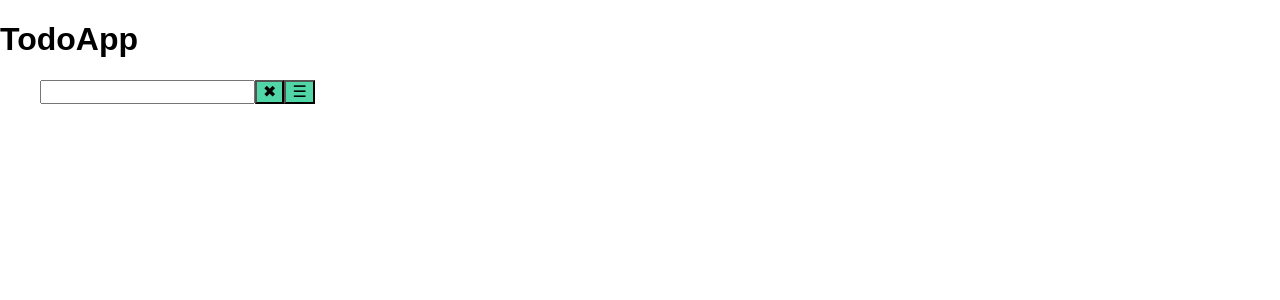
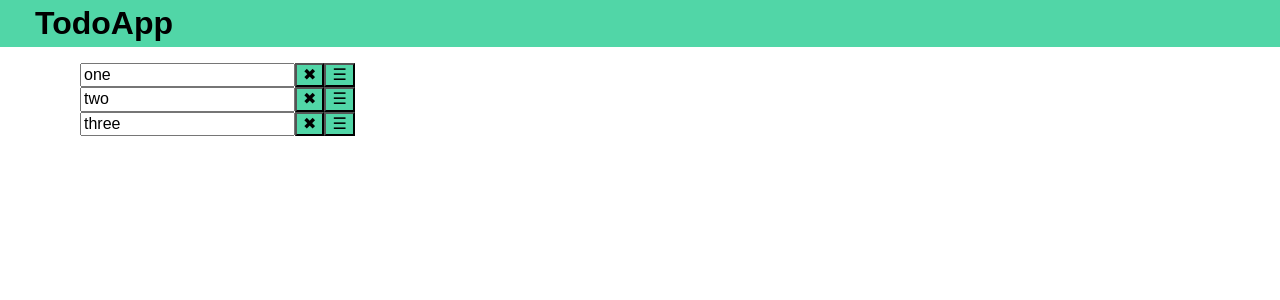
Before and after one commit to JLongley/todo_app_frontend, a React app: page / in a window 1280 px wide. Shown: the top 300 px of the page. Built offline with nearby package versions, Linux system fonts and the light colour scheme; a web font is replaced by a local one.

Commit message:
adding Todo and TodoList elements

```diff
--- a/src/App.js
+++ b/src/App.js
@@ -1,7 +1,7 @@
 import React, { Component } from 'react';
 import './styles/App.css'
 
-import Todo from "./Todo";
+import TodoList from "./TodoList";
 
 class App extends Component {
   render() {
@@ -11,7 +11,7 @@ class App extends Component {
           <h1 className="App-title">TodoApp</h1>
         </header>
         <ul>
-          <Todo text="this item"/>
+          <TodoList />
         </ul>
       </div>
     );
--- a/src/Todo.js
+++ b/src/Todo.js
@@ -2,11 +2,24 @@ import React, { Component } from 'react';
 import './styles/Todo.css';
 
 class Todo extends Component {
+  constructor(props) {
+    super(props);
+    this.state = {
+      value: props.default
+    };
+
+    this.handleChange = this.handleChange.bind(this);
+  }
+
+  handleChange(event) {
+    this.setState({value: event.target.value});
+  }
+
   render() {
     return (
       <li className="todo">
-        <input vaule={this.props.text} />
-        <button className="todo__button f6 link dim ph3 pv2 mb2 dib white">✖</button>
+        <input type="text" value={this.state.value} onChange={this.handleChange} />
+        <button className="todo__button">✖</button>
         <button className="todo__button">☰</button>
       </li>
     );
--- /dev/null
+++ b/src/TodoList.js
@@ -0,0 +1,33 @@
+import React, { Component } from 'react';
+
+import Todo from "./Todo";
+
+class TodoList extends Component {
+  constructor(props) {
+    super(props);
+    this.state = {
+      todos: []
+    }
+  }
+
+  componentWillMount() {
+    setTimeout(() => {
+      this.setState({
+        todos: ["one", "two", "three"]
+      });
+    }, 2000);
+  }
+
+  render() {
+    const todos = this.state.todos.map((todo) => (
+      <Todo key={todo} default={todo} />
+    ));
+    return (
+      <ul >
+        {todos}
+      </ul>
+    );
+  }
+}
+
+export default TodoList;
--- a/src/styles/App.css
+++ b/src/styles/App.css
@@ -0,0 +1,8 @@
+.App-header {
+  padding: 5px;
+  background: #51d6a7;
+}
+
+.App-title {
+  margin: 0 0 0 30px;
+}
```
